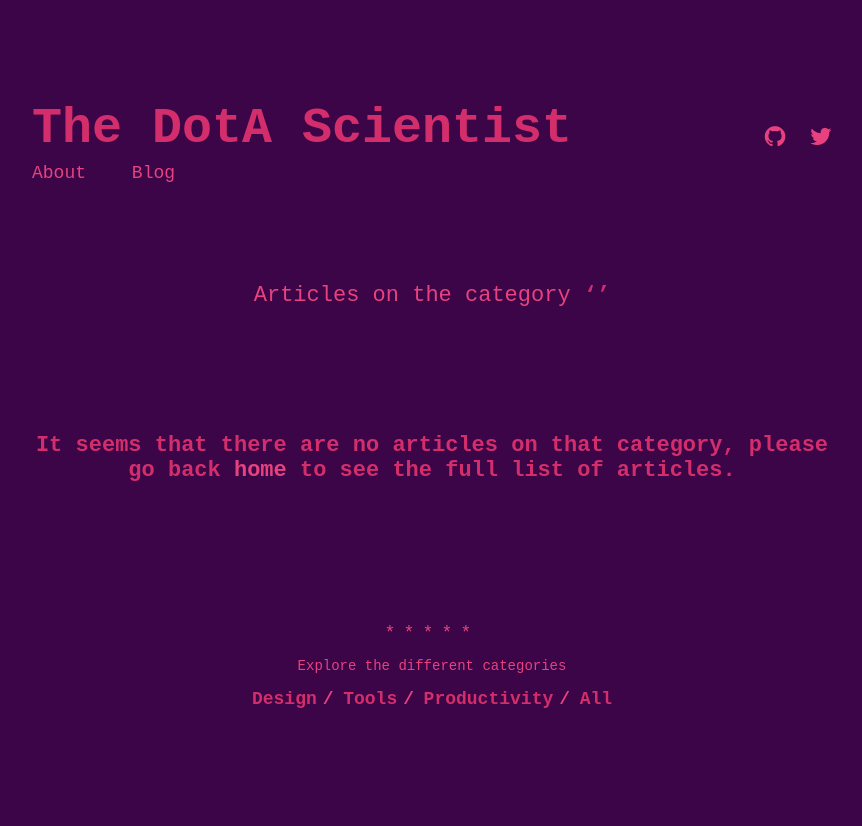
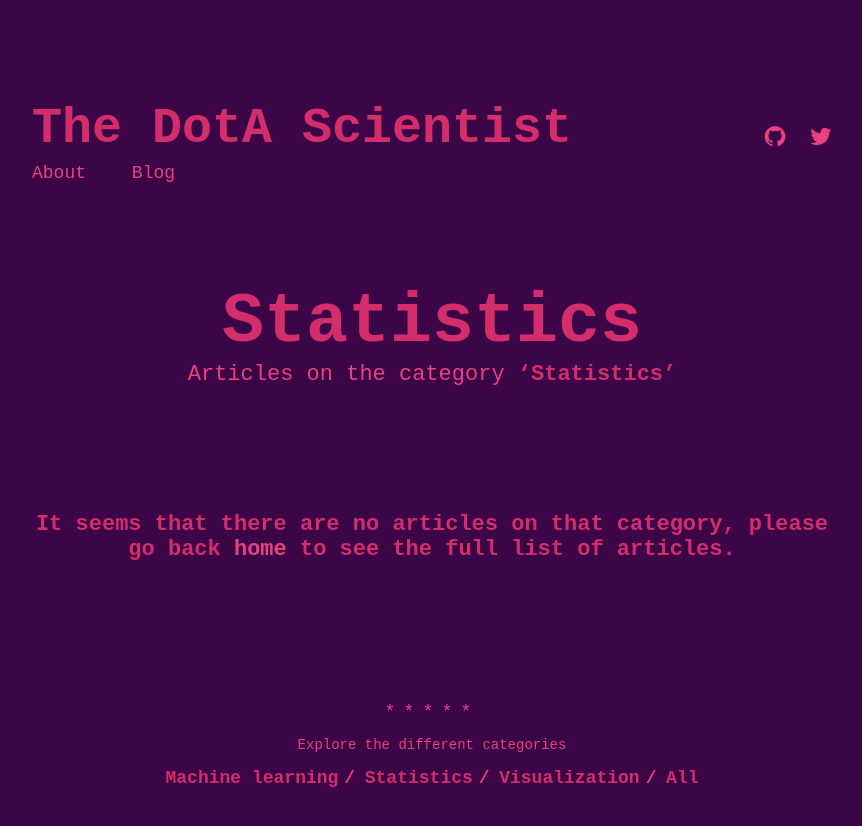
Before and after one commit to dawsoneliasen/thedotascientist, a Jekyll site: the page built from categories/statistics.html, in a window 1280 px wide. Shown: the top 826 px of the page, without its empty margins (208-1070 px from the left). Built offline with Jekyll 4.4.1, drawn with Linux system fonts in a browser that asks for light colours.

Commit message:
fix categories

```diff
--- a/_data/categories.yml
+++ b/_data/categories.yml
@@ -1,8 +1,8 @@
-- slug: design
-  name: Design
+- slug: machine-learning
+  name: Machine learning
 
-- slug: tools
-  name: Tools
+- slug: statistics
+  name: Statistics
 
-- slug: productivity
-  name: Productivity
+- slug: visualization
+  name: Visualization
```
